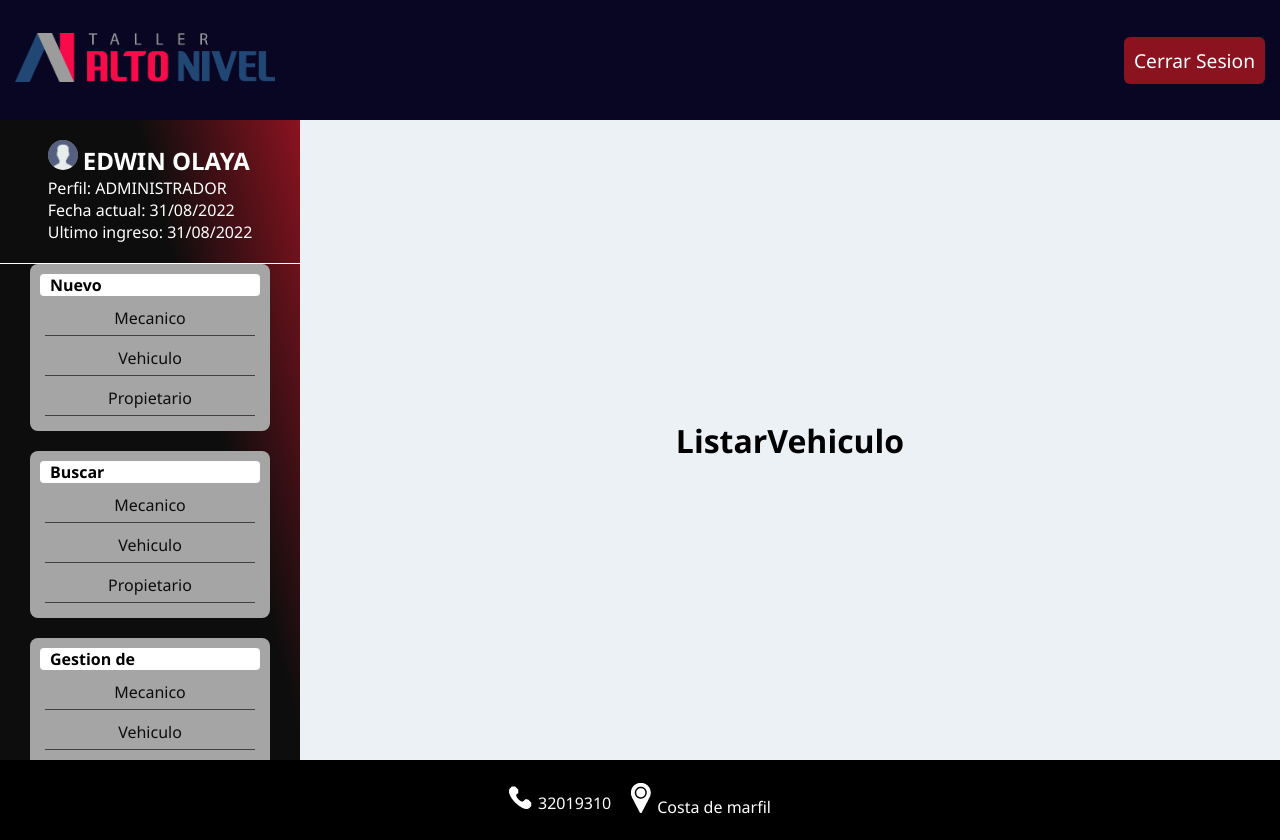
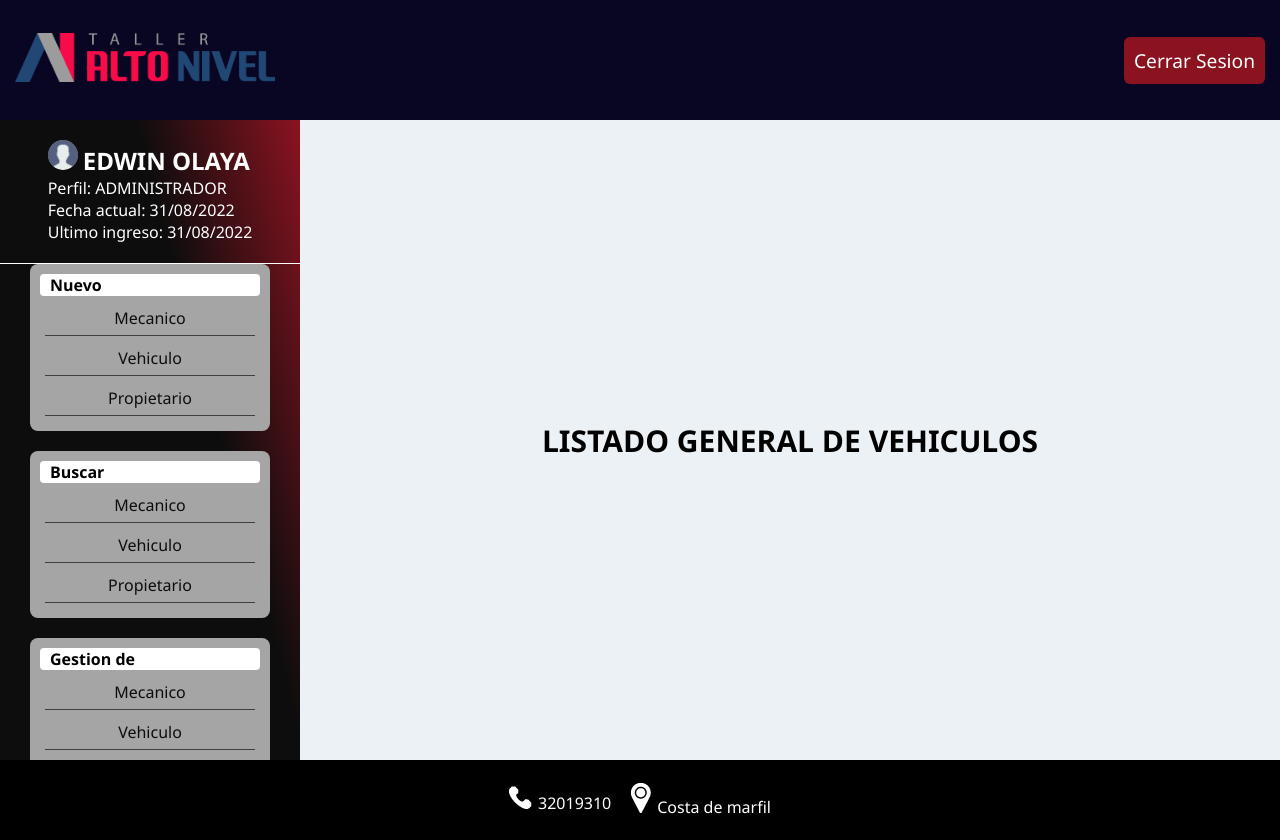
Before and after one commit to sedangroup/taller-confiable, an ASP.NET Core app: page /Auxiliar/ListarVehiculo in a window 1280 px wide. Run offline with ASP.NET Core 8, Linux system fonts and the light colour scheme.

Commit message:
titulo Listar

```diff
--- a/proyecto-taller-alto-nivel/proyecto-taller-alto-nivel/Views/Auxiliar/GuardarPropietario.cshtml
+++ b/proyecto-taller-alto-nivel/proyecto-taller-alto-nivel/Views/Auxiliar/GuardarPropietario.cshtml
@@ -1,4 +1,8 @@
 @{
     ViewData["Title"] = "Editar Vehiculo";
     Layout = "~/Views/Shared/auxiliar/_Layout.cshtml";
+
 }
+<div class="btnGuardarPropietario">
+
+</div>
--- a/proyecto-taller-alto-nivel/proyecto-taller-alto-nivel/Views/Auxiliar/ListarVehiculo.cshtml
+++ b/proyecto-taller-alto-nivel/proyecto-taller-alto-nivel/Views/Auxiliar/ListarVehiculo.cshtml
@@ -4,4 +4,5 @@
     Layout = "~/Views/Shared/auxiliar/_Layout.cshtml";
 }
 
-<h1>ListarVehiculo</h1>
+<h1 class="TituloListarVehiculos">
+    LISTADO GENERAL DE VEHICULOS</h1>
--- a/proyecto-taller-alto-nivel/proyecto-taller-alto-nivel/wwwroot/css/auxiliar/ListarVehiculos.css
+++ b/proyecto-taller-alto-nivel/proyecto-taller-alto-nivel/wwwroot/css/auxiliar/ListarVehiculos.css
@@ -1,2 +1,3 @@
-body {
+.TituloListarVehiculos{
+    font-size:30px;
 }
--- a/proyecto-taller-alto-nivel/proyecto-taller-alto-nivel/wwwroot/css/auxiliar/crearPropietario.css
+++ b/proyecto-taller-alto-nivel/proyecto-taller-alto-nivel/wwwroot/css/auxiliar/crearPropietario.css
@@ -1,2 +1,3 @@
-body {
+.GuardarPropietario{
+
 }
```
Also changed, not shown: 3 other files.
